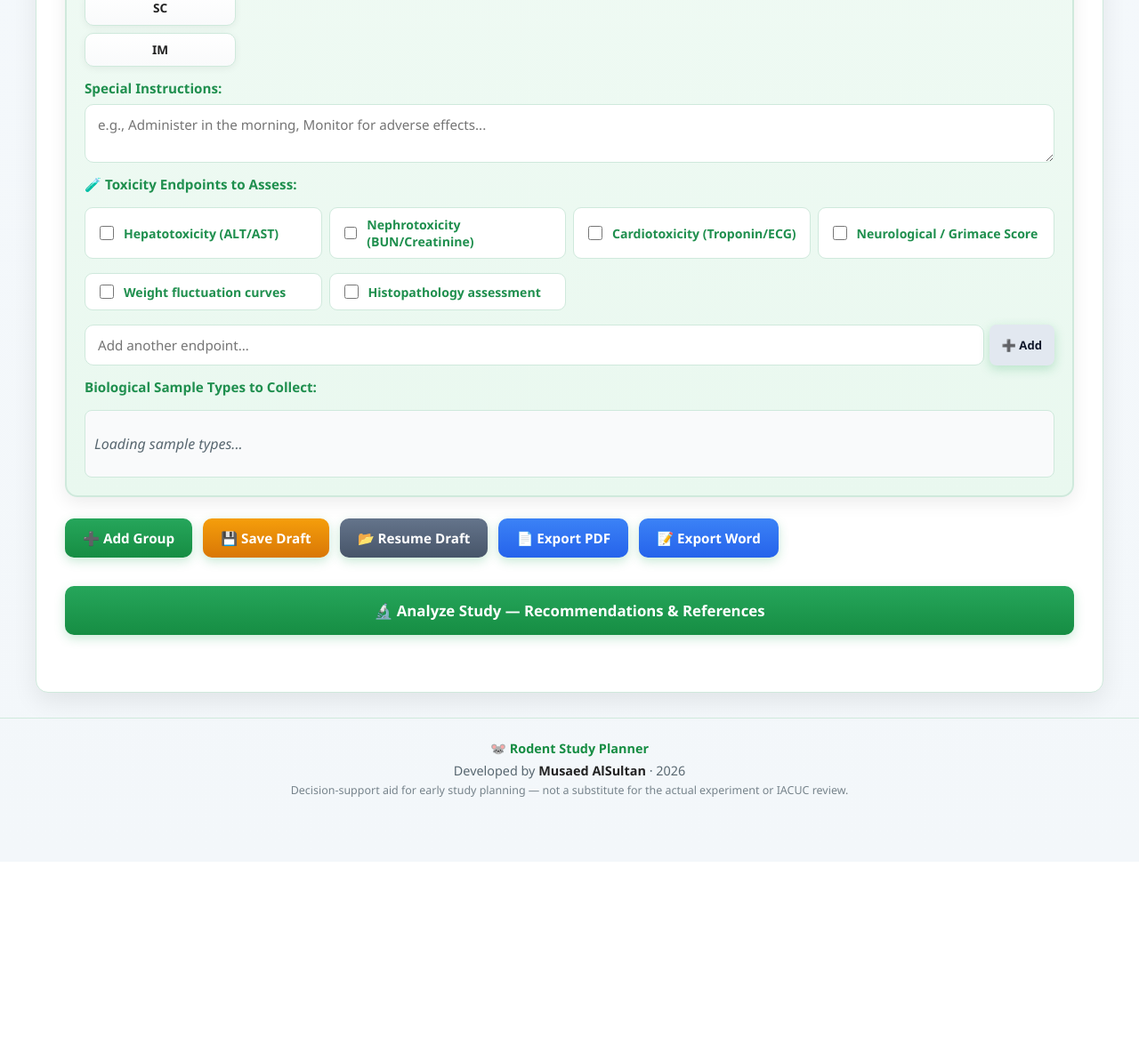
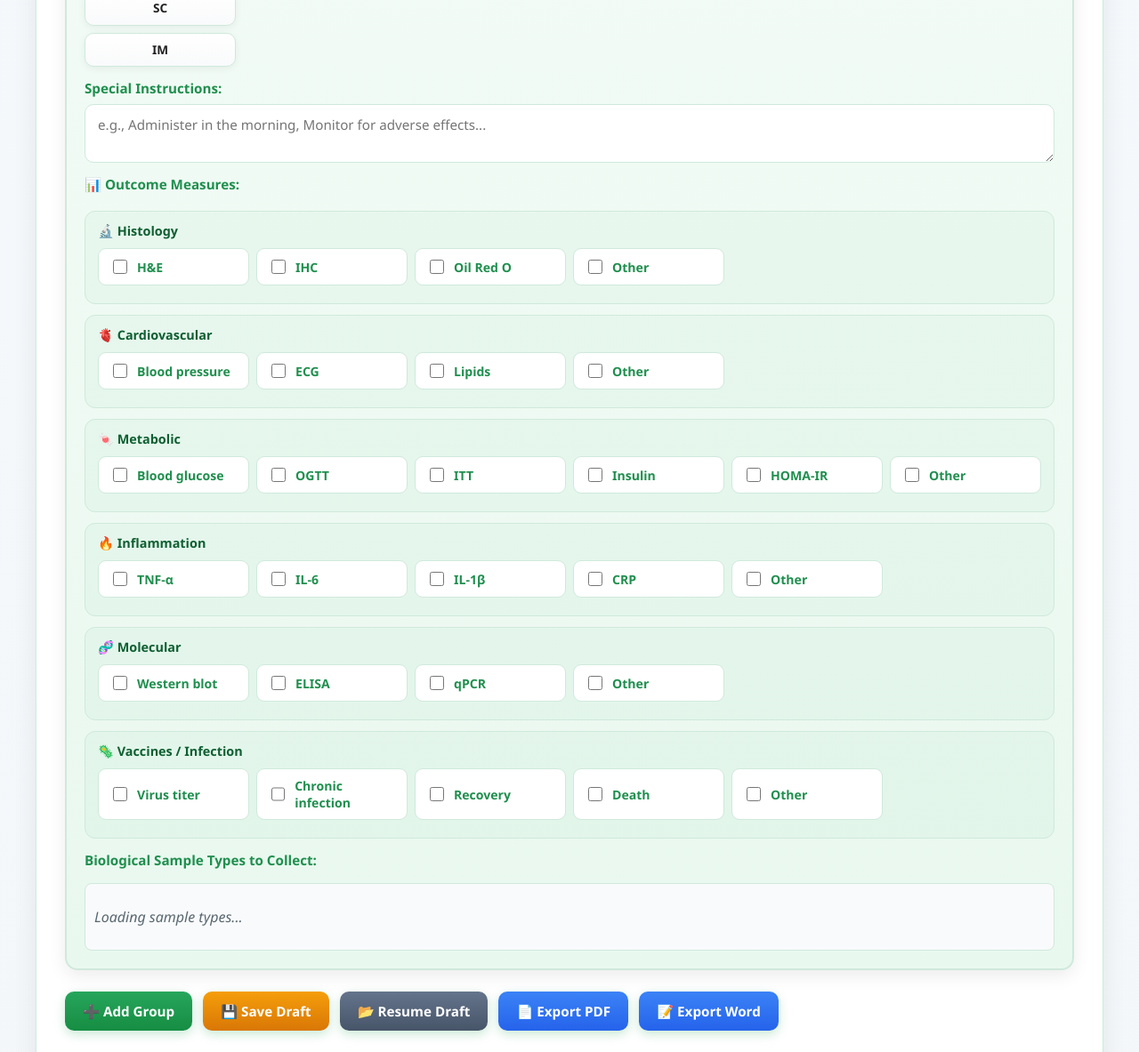
Before and after one commit to arferkaimrc-bot/rodent-study-planner, a Python web app: template templates/index.html in a window 1280 px wide. Shown: the part 3190-4373 px from the top of the page at 89% size. Before the commit the page ends 4086 px from the top, so only its background shows below. Run offline with Jinja, Linux system fonts and the light colour scheme; the template is opened without the code that fills it, so the values that code supplies are empty.

Commit message:
Group card: reorganize Toxicity Endpoints into categorized 'Outcome Measures' (6 category cards, each with Other free-text; collection unchanged)

```diff
--- a/templates/index.html
+++ b/templates/index.html
@@ -394,6 +394,31 @@
             accent-color: var(--primary);
         }
 
+        /* Outcome Measures — categorized cards */
+        .outcome-category {
+            margin-top: 12px;
+            padding: 12px 14px;
+            border: 1.5px solid var(--border);
+            border-radius: 12px;
+            background: rgba(38,166,91,0.04);
+        }
+
+        .outcome-category-title {
+            font-weight: 700;
+            font-size: 0.9rem;
+            color: #0f5f32;
+            margin-bottom: 10px;
+            display: flex;
+            align-items: center;
+            gap: 6px;
+        }
+
+        .outcome-grid {
+            display: grid;
+            grid-template-columns: repeat(auto-fill, minmax(155px, 1fr));
+            gap: 8px;
+        }
+
         .sample-types-grid {
             display: grid;
             grid-template-columns: repeat(auto-fill, minmax(150px, 1fr));
@@ -814,6 +839,7 @@
             .summary-grid { grid-template-columns: 1fr 1fr !important; }
             .sample-types-grid { grid-template-columns: 1fr !important; }
             .tox-endpoints-grid { grid-template-columns: 1fr !important; }
+            .outcome-grid { grid-template-columns: 1fr !important; }
             .main-title { font-size: 1.6rem !important; }
         }
 
@@ -1478,23 +1504,37 @@
                         </div>
 
                         <div class="form-group" style="grid-column: 1 / -1;">
-                            <label>🧪 Toxicity Endpoints to Assess:</label>
-                            <div class="tox-endpoints-grid">
-                                ${(() => {
-                                    const std = ['Hepatotoxicity (ALT/AST)','Nephrotoxicity (BUN/Creatinine)','Cardiotoxicity (Troponin/ECG)','Neurological / Grimace Score','Weight fluctuation curves','Histopathology assessment'];
-                                    const chosen = data?.toxicity_endpoints || [];
-                                    const extras = chosen.filter(e => !std.includes(e)); // custom ones
-                                    return std.concat(extras).map(ep => `
-                                        <label class="tox-endpoint">
-                                            <input type="checkbox" class="tox-endpoint-cb" value="${ep}" ${chosen.includes(ep) ? 'checked' : ''}>
-                                            <span>${ep}</span>
-                                        </label>`).join('');
-                                })()}
-                            </div>
-                            <div style="display:flex; gap:6px; margin-top:8px;">
-                                <input type="text" class="tox-endpoint-custom" placeholder="Add another endpoint…" style="flex:1; min-width:120px;">
-                                <button type="button" class="tl-add-btn" style="margin:0;" onclick="addCustomEndpoint(this)">➕ Add</button>
-                            </div>
+                            <label>📊 Outcome Measures:</label>
+                            ${(() => {
+                                const OUTCOME_CATEGORIES = [
+                                    { icon:'🔬', name:'Histology', items:['H&E','IHC','Oil Red O'] },
+                                    { icon:'🫀', name:'Cardiovascular', items:['Blood pressure','ECG','Lipids'] },
+                                    { icon:'🍬', name:'Metabolic', items:['Blood glucose','OGTT','ITT','Insulin','HOMA-IR'] },
+                                    { icon:'🔥', name:'Inflammation', items:['TNF-α','IL-6','IL-1β','CRP'] },
+                                    { icon:'🧬', name:'Molecular', items:['Western blot','ELISA','qPCR'] },
+                                    { icon:'🦠', name:'Vaccines / Infection', items:['Virus titer','Chronic infection','Recovery','Death'] },
+                                ];
+                                const chosen = data?.toxicity_endpoints || [];
+                                return OUTCOME_CATEGORIES.map(cat => `
+                                    <div class="outcome-category">
+                                        <div class="outcome-category-title">${cat.icon} ${cat.name}</div>
+                                        <div class="outcome-grid">
+                                            ${cat.items.map(m => `
+                                                <label class="tox-endpoint">
+                                                    <input type="checkbox" class="tox-endpoint-cb" value="${m}" ${chosen.includes(m) ? 'checked' : ''}>
+                                                    <span>${m}</span>
+                                                </label>`).join('')}
+                                            <label class="tox-endpoint">
+                                                <input type="checkbox" class="tox-endpoint-cb outcome-other-cb" value="Other"
+                                                       onchange="const b=this.closest('.outcome-category'),i=b.querySelector('.outcome-other-input');if(this.checked){i.style.display='block';i.focus();}else{i.style.display='none';i.value='';this.value='Other';}">
+                                                <span>Other</span>
+                                            </label>
+                                        </div>
+                                        <input type="text" class="outcome-other-input" placeholder="Specify other ${cat.name} measure…"
+                                               style="display:none; margin-top:8px;"
+                                               oninput="const cb=this.closest('.outcome-category').querySelector('.outcome-other-cb');cb.value=this.value.trim()||'Other';cb.checked=true;">
+                                    </div>`).join('');
+                            })()}
                         </div>
 
                         <div class="form-group sample-types-container">
```
